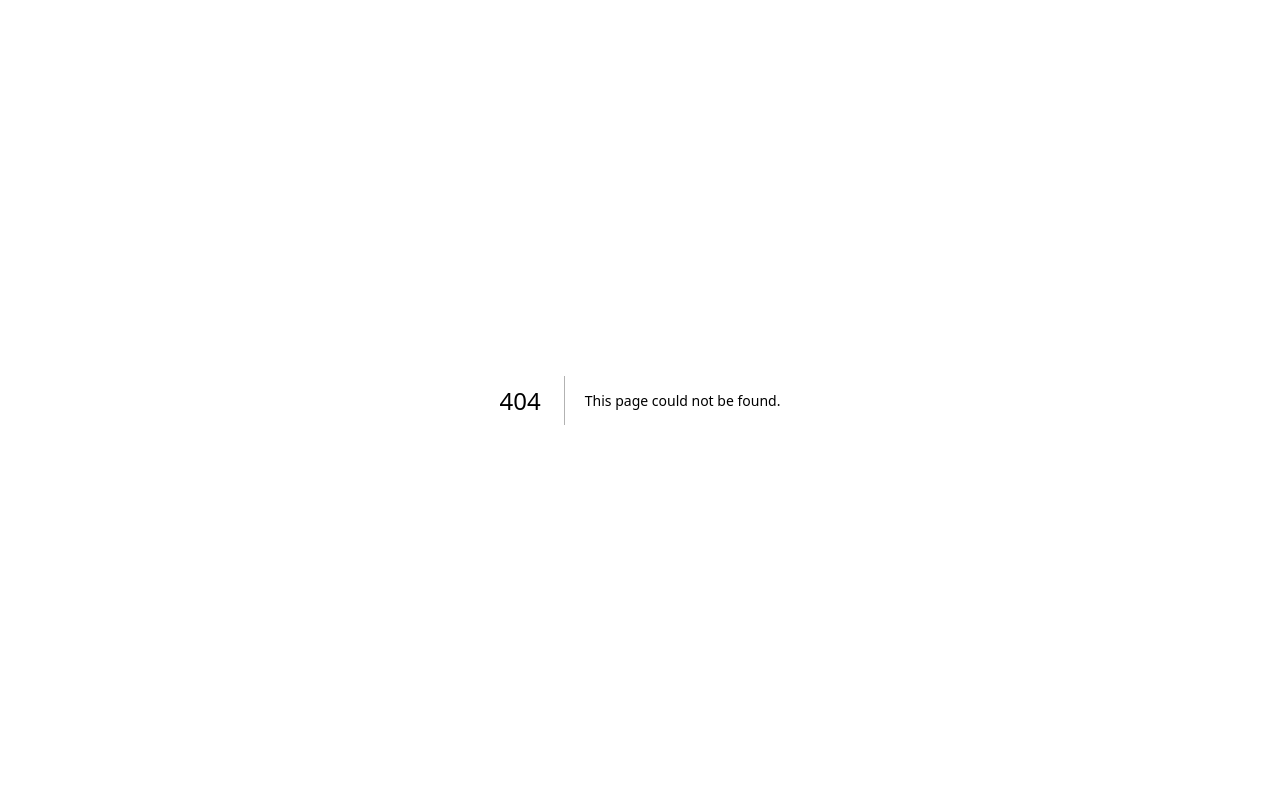
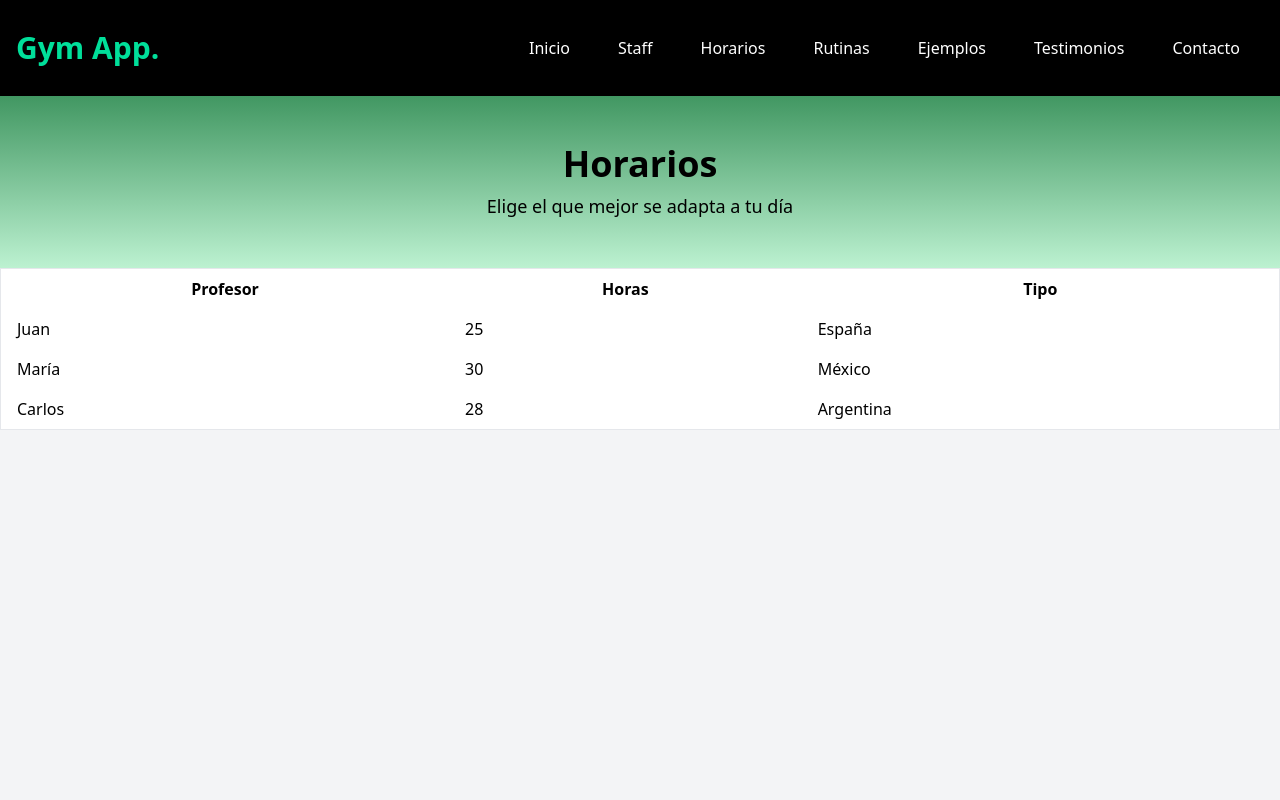
Before and after one commit to mak2220/gym_app, a Next.js app: page /horarios in a window 1280 px wide. Before the commit this address had no page. Shown: the top 800 px of the page. Built offline with nearby package versions, Linux system fonts and the light colour scheme; a web font is replaced by a local one.

Commit message:
horarios page

```diff
--- a/components/Navbar.jsx
+++ b/components/Navbar.jsx
@@ -34,9 +34,10 @@ const Navbar = () => {
         {navItems.map(item => (
           <li
             key={item.id}
-            className='p-4 hover:bg-[#00df9a] rounded-xl m-2 cursor-pointer duration-300 hover:text-black'
           >
-            <Link href={item.route}>{item.text}</Link>
+            <Link href={item.route} className='p-4 hover:bg-[#00df9a] rounded-xl m-2 cursor-pointer duration-300 hover:text-black'>
+              {item.text}
+            </Link>
           </li>
         ))}
       </ul>
@@ -50,9 +51,10 @@ const Navbar = () => {
       <ul
         className={
           nav
-            ? 'fixed md:hidden left-0 top-0 w-[60%] h-auto rounded-b-lg border-r border-r-gray-900 bg-[#000300] ease-in-out duration-500 z-50'
-            : 'ease-in-out w-[60%] duration-500 fixed top-0 bottom-0 left-[-100%]'
+            ? 'fixed md:hidden left-0 top-0 w-auto h-auto rounded-b-lg border-r border-r-gray-900 bg-[#000300] ease-in-out duration-500 z-50'
+            : 'ease-in-out w-auto duration-500 fixed top-0 bottom-0 left-[-100%]'
         }
+        // w-[60%]
       >
         {/* Mobile Logo */}
         <h1 className='w-full text-3xl font-bold text-[#00df9a] m-4'>Gym App</h1>
@@ -61,9 +63,9 @@ const Navbar = () => {
         {navItems.map(item => (
           <li
             key={item.id}
-            className='p-4 border-b rounded-xl hover:bg-[#00df9a] duration-300 hover:text-black cursor-pointer border-gray-600'
+            className='p-4 border-b rounded-xl  border-gray-600'
           >
-            <Link href={item.route}>{item.text}</Link>
+            <Link href={item.route} className='px-4 py-2 rounded-xl hover:bg-[#00df9a] duration-300 hover:text-black cursor-pointer'>{item.text}</Link>
           </li>
         ))}
       </ul>
--- /dev/null
+++ b/pages/horarios.js
@@ -0,0 +1,44 @@
+"use client"
+
+export default function Horarios (){
+    return(
+        <div className="min-h-screen bg-gray-100">
+            <header className="bg-gradient-to-b from-green-700/80 to-green-300/50 text-black py-12 text-center">
+                <h1 className="text-4xl font-bold">Horarios</h1>
+                <p className="mt-2 text-lg">
+                    Elige el que mejor se adapta a tu día
+                </p>
+            </header>
+            <main>
+                <div class="overflow-x-auto">
+                    <table class="table-auto border-collapse border w-full text-base text-black bg-white">
+                        <thead>
+                            <tr class="text-center">
+                                <th class="px-4 py-2">Profesor</th>
+                                <th class="px-4 py-2">Horas</th>
+                                <th class="px-4 py-2">Tipo</th>
+                            </tr>
+                        </thead>
+                    <tbody>
+                        <tr class="hover:bg-gray-100">
+                            <td class="px-4 py-2">Juan</td>
+                            <td class="px-4 py-2">25</td>
+                            <td class="px-4 py-2">España</td>
+                        </tr>
+                        <tr class="hover:bg-gray-100">
+                            <td class="px-4 py-2">María</td>
+                            <td class="px-4 py-2">30</td>
+                            <td class="px-4 py-2">México</td>
+                        </tr>
+                        <tr class="hover:bg-gray-100">
+                            <td class="px-4 py-2">Carlos</td>
+                            <td class="px-4 py-2">28</td>
+                            <td class="px-4 py-2">Argentina</td>
+                        </tr>
+                    </tbody>
+                </table>
+            </div>
+        </main>
+    </div>
+    )
+}
```
